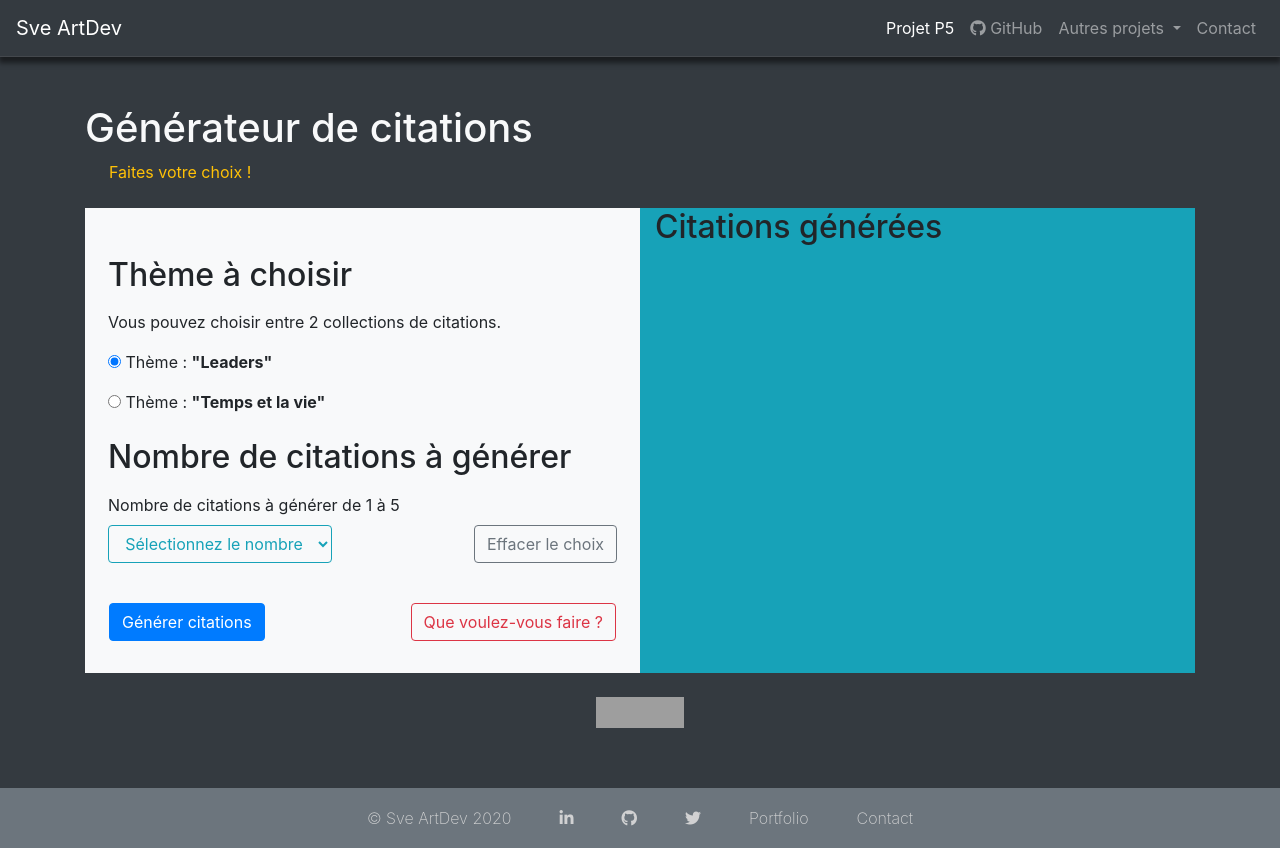
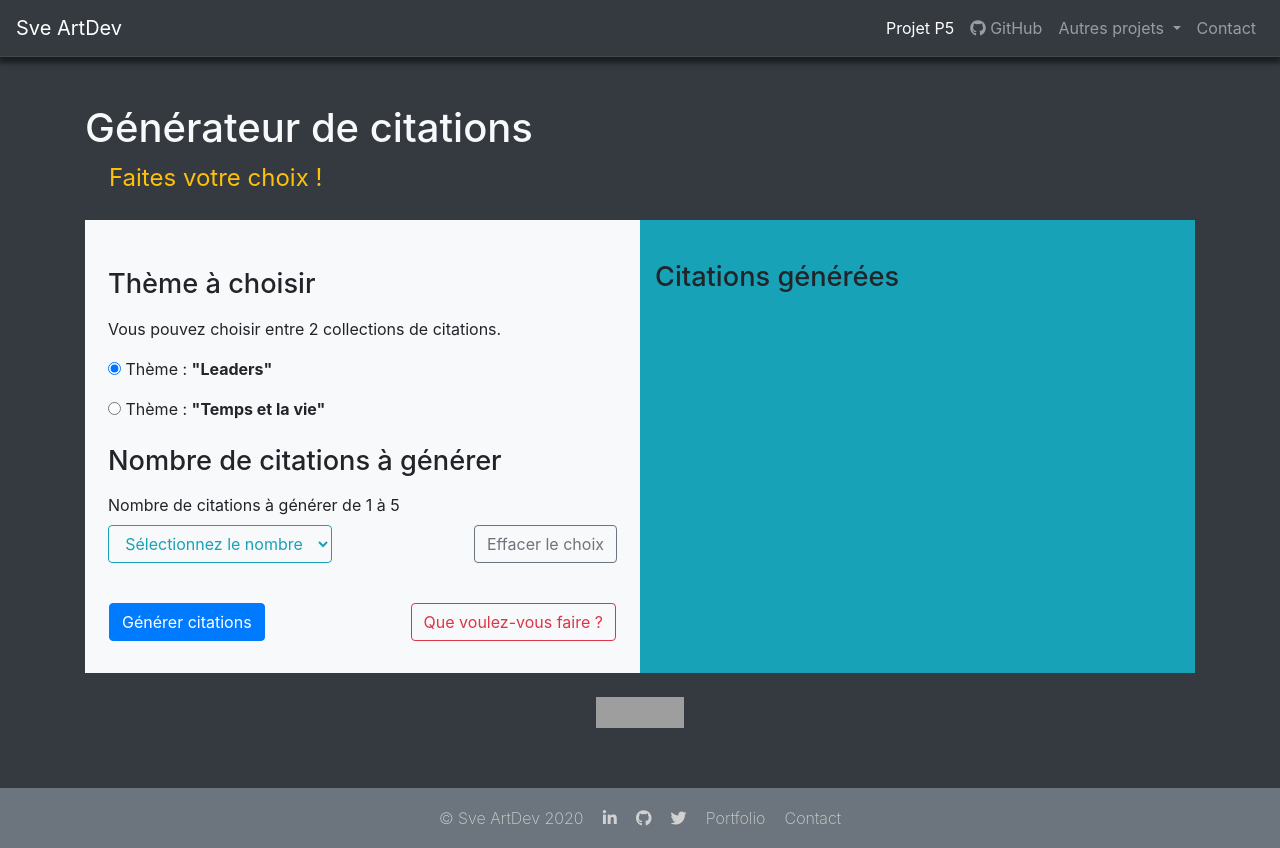
Before and after one commit to lana-rodion/p5quotes, a plain HTML site: page index.html in a window 1280 px wide. Drawn offline with nearby package versions, Linux system fonts and the light colour scheme; grey boxes are pictures that could not be loaded.

Commit message:
final code cleaning

```diff
--- a/css/style.css
+++ b/css/style.css
@@ -26,12 +26,19 @@ nav {
 }
 
 .text-grey_light {
- /*color: #DCDCDC;*/
     color: rgb(220,220,220);
 }
 
-#quotesBox h4 {
-  margin-top: 1.75em;
+h2 {
+    font-size: 1.7em;
+}
+
+.invitation {
+    font-size: 1.5em;
+}
+
+#quotesBox h2 {
+    margin-top: 1.5em;
 }
 
 .quotesBox {
@@ -39,15 +46,20 @@ nav {
 }
 
 .quote-content {
-  max-height: 554px;
+    max-height: 454px;
     overflow-y: auto;
+}
+
+label.list-select{
+    display: block;
+    width: 100%;
 }
 
 select {
     height: 38px;
 }
 
-/* Icons styles */
+/* == Icons styles == */
 .social-icon a,
 .link-footer a {
     color: rgb(220,220,220);
@@ -75,7 +87,7 @@ select {
     display: flex;
     flex-direction: column;
     justify-content: center;
-  padding: 0 24px;
+    padding: 0 0.6em;
     text-align: center;
 }
 
@@ -85,7 +97,7 @@ select {
     padding: 0;
 }
 
-/* Sticky footer styles */
+/* == Sticky footer styles == */
 .footer {
     position: absolute;
     bottom: 0;
@@ -102,7 +114,7 @@ select {
 }
 
 /* == MEDIAS == */
-@media only screen and (min-device-width : 320px) and (max-device-width : 480px) {
+@media only screen and (max-width : 480px) {
     body {
         padding-top: 3.5rem;
         padding-bottom: 0;
```
Lines whose indentation alone changed are shown as unchanged.
